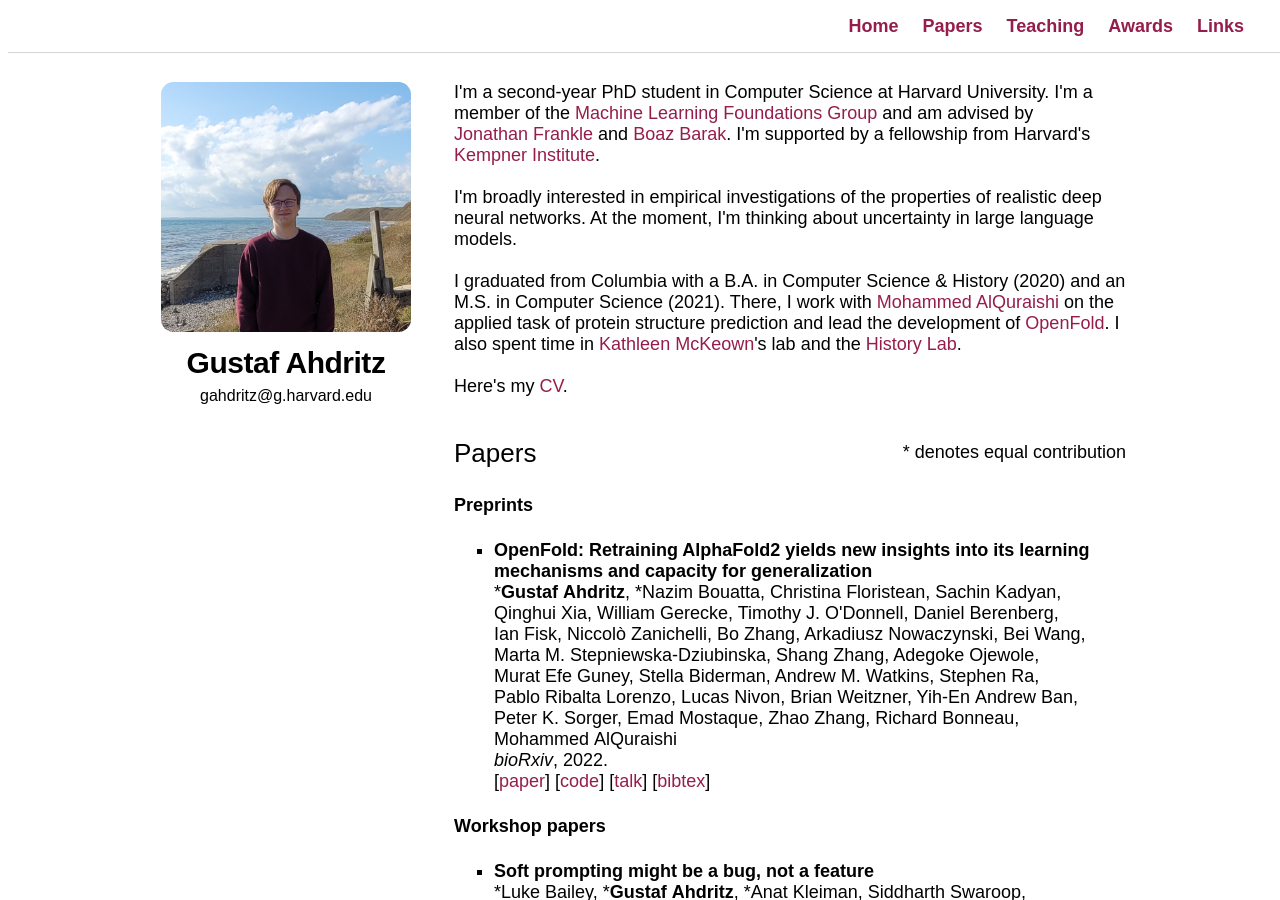
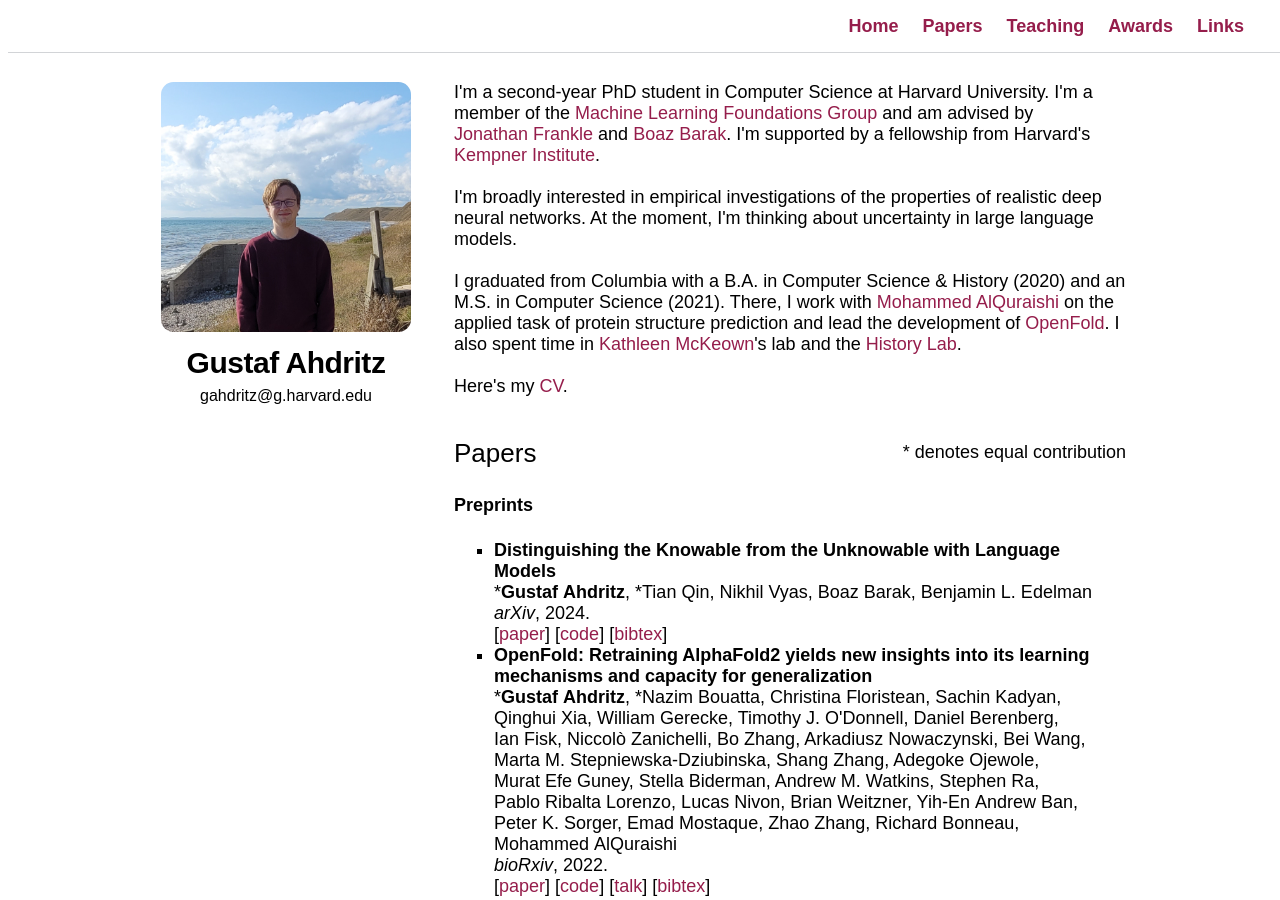
Before and after one commit to gahdritz/gahdritz.github.io, a Jekyll site: the page built from index.html, in a window 1280 px wide and 900 px high. Built offline with Jekyll 4.4.1, drawn with Linux system fonts in a browser that asks for light colours; some web fonts are replaced.

Commit message:
Add uncertainty

```diff
--- a/index.html
+++ b/index.html
@@ -29,6 +29,19 @@ layout: default
 
     <h4><span>Preprints</span></h4>
     <ul style="list-style-type:square">
+        <li><b><span>Distinguishing the Knowable from the Unknowable with Language Models</span></b>
+            <br>
+            <span class="ast"></span><b>Gustaf&nbsp;Ahdritz</b>,
+            <span class="ast"></span>Tian&nbsp;Qin,
+            Nikhil&nbsp;Vyas,
+            Boaz&nbsp;Barak,
+            Benjamin&nbsp;L.&nbsp;Edelman
+            <br>
+            <span><em>arXiv</em>, 2024.</span>
+            <br>
+            [<a href="https://arxiv.org/abs/2402.03563">paper</a>]
+            [<a href="https://github.com/gahdritz/llm_uncertainty">code</a>]
+            [<a href="/bibtex/uncertainty.bib">bibtex</a>]
         <li><b><span>OpenFold: Retraining AlphaFold2 yields new insights into its learning mechanisms and capacity for generalization</span></b>
             <br>
             <span class="ast"></span><b>Gustaf&nbsp;Ahdritz</b>,
```
Also changed, not shown: bibtex/uncertainty.bib (added, +8 -0 lines).
